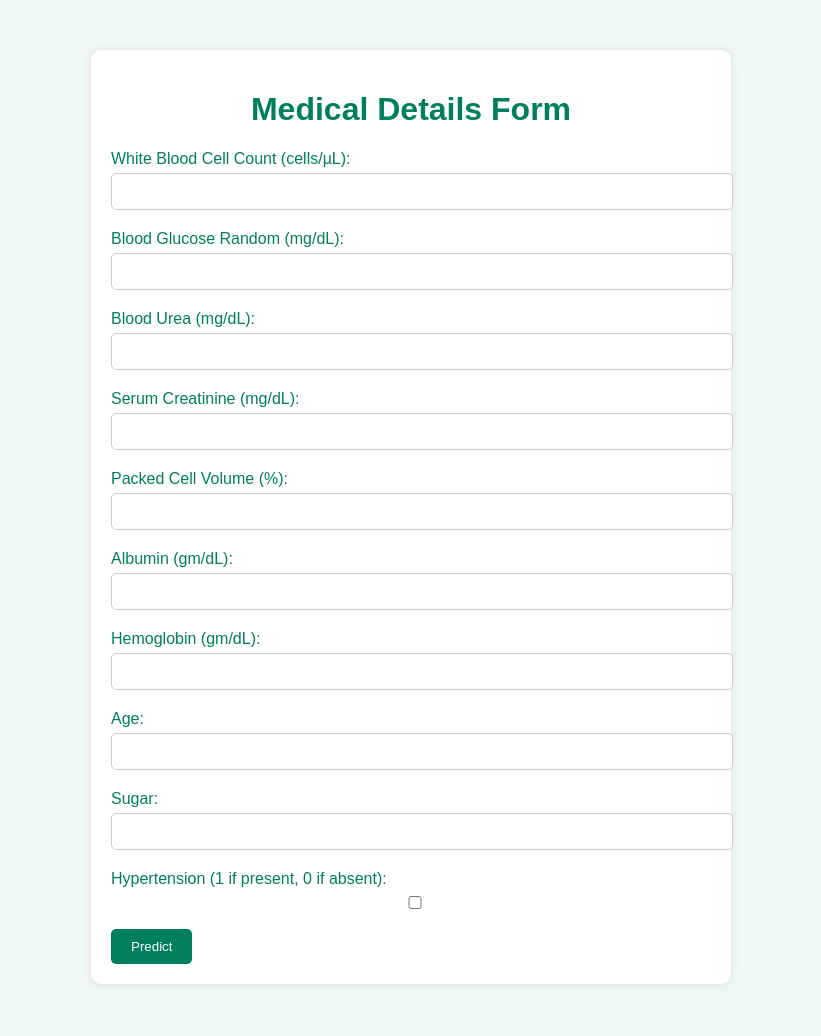
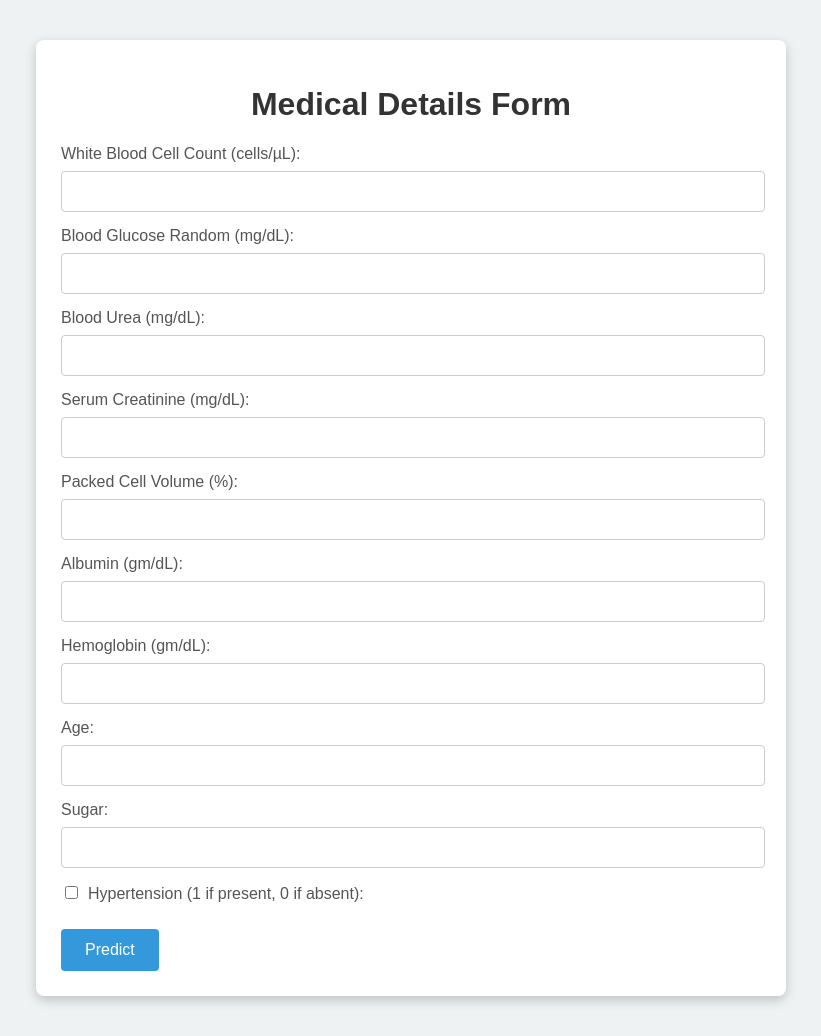
Before and after one commit to haseeb-555/predict-ckd, a Flask app: page / in a window 1280 px wide. Shown: the whole page, without its empty margins (229-1050 px from the left). Before the commit the page ends 984 px from the top, so only its background shows below. Run offline with Flask 3, Linux system fonts and the light colour scheme; parts of the project's set-up code (start-up, migrations or seed data) failed here and were passed over.

```diff
--- a/app.py
+++ b/app.py
@@ -1,22 +1,21 @@
-from flask import Flask,render_template
-import pickle
+from flask import Flask, render_template, request
+import joblib
 import numpy as np
-from flask import Flask, request
 
-# Assuming the predict_ckd function is defined in a Flask route or view function
+# Load the model
+model = joblib.load('model.pkl')
 
-model=pickle.load(open('model.pkl','rb'))
-
-
+# Create Flask app
 app = Flask(__name__)
 
+# Home route
 @app.route('/')
 def index():
-  return render_template('index.html')
+    return render_template('index.html')
 
-@app.route('/predict',methods=['POST'])
+# Prediction route
+@app.route('/predict', methods=['POST'])
 def predict_ckd():
-
     # Convert form inputs to float
     wbc = float(request.form.get('wbc'))
     glucose = float(request.form.get('glucose'))
@@ -25,32 +24,18 @@ def predict_ckd():
     pcv = float(request.form.get('pcv'))
     albumin = float(request.form.get('albumin'))
     hemoglobin = float(request.form.get('hemoglobin'))
-    age = float(request.form.get('age'))  # Convert to integer
+    age = float(request.form.get('age'))
     sugar = float(request.form.get('sugar'))
-    hypertension = int(request.form.get('hypertension')) if request.form.get('hypertension') else 0  # Assign default value or handle the case when 'hypertension' is not submitted
+    hypertension = int(request.form.get('hypertension')) if request.form.get('hypertension') else 0
 
-    # Print input values
-    print("White Blood Cell Count (cells/µL):", wbc)
-    print("Blood Glucose Random (mg/dL):", glucose)
-    print("Blood Urea (mg/dL):", urea)
-    print("Serum Creatinine (mg/dL):", creatinine)
-    print("Packed Cell Volume (%):", pcv)
-    print("Albumin (gm/dL):", albumin)
-    print("Hemoglobin (gm/dL):", hemoglobin)
-    print("Age:", age)
-    print("Sugar (1 if present, 0 if absent):", sugar)
-    print("Hypertension (1 if present, 0 if absent):", hypertension)
+    # Prepare input data for prediction
+    input_data = np.array([[wbc, glucose, urea, creatinine, pcv, albumin, hemoglobin, age, sugar, hypertension]])
 
-    # Predict using the model
-    input_data = np.array([[wbc, glucose, urea, creatinine, pcv, albumin, hemoglobin, age, sugar, hypertension]])
-    print(input_data)
-    result = model.predict(input_data)
+    # Make prediction
+    result = model.predict(input_data)[0]
 
-    print(result)
+    # Return result
+    return render_template('result.html', prediction=result)
 
-    return str(result)
-
-
-
-if __name__=='__main__':
-  app.run(debug=True)
+if __name__ == '__main__':
+    app.run(debug=True)
--- /dev/null
+++ b/static/css/index.css
@@ -0,0 +1,76 @@
+/* index-styles.css */
+body {
+  background-color: #eef2f3; /* Light blue-grey background */
+  font-family: 'Arial', sans-serif;
+  margin: 0;
+  padding: 0;
+}
+
+.container {
+  max-width: 700px;
+  margin: 40px auto;
+  background-color: #ffffff;
+  border-radius: 8px;
+  padding: 25px;
+  box-shadow: 0 4px 12px rgba(0, 0, 0, 0.2);
+}
+
+h1 {
+  text-align: center;
+  color: #333;
+}
+
+label {
+  display: block;
+  margin-bottom: 8px;
+  color: #555;
+}
+
+input[type="number"],
+input[type="checkbox"] {
+  width: calc(100% - 22px);
+  padding: 12px;
+  margin-bottom: 15px;
+  border: 1px solid #ccc;
+  border-radius: 4px;
+}
+
+input[type="submit"] {
+  background-color: #3498db; /* Blue color */
+  color: #fff;
+  border: none;
+  padding: 12px 24px;
+  border-radius: 4px;
+  cursor: pointer;
+  font-size: 16px;
+  transition: background-color 0.3s ease;
+}
+
+input[type="submit"]:hover {
+  background-color: #2980b9; /* Darker blue on hover */
+}
+
+.checkbox-label {
+  display: flex;
+  align-items: center;
+  margin-bottom: 15px;
+}
+
+.checkbox-label input[type="checkbox"] {
+  width: auto;
+  margin-right: 10px;
+}
+
+a {
+  display: inline-block;
+  margin-top: 20px;
+  color: #3498db;
+  text-decoration: none;
+  font-size: 16px;
+  font-weight: bold;
+  transition: color 0.3s ease;
+}
+
+a:hover {
+  color: #2980b9; /* Darker blue */
+}
--- /dev/null
+++ b/static/js/index.js
@@ -0,0 +1,23 @@
+// index-scripts.js
+document.addEventListener("DOMContentLoaded", function () {
+  const form = document.querySelector("form");
+
+  form.addEventListener("submit", function (event) {
+    let valid = true;
+    const inputs = form.querySelectorAll('input[type="number"]');
+
+    inputs.forEach((input) => {
+      if (input.value === "") {
+        valid = false;
+        input.style.borderColor = "#e74c3c"; // Red border
+      } else {
+        input.style.borderColor = "#ddd";
+      }
+    });
+
+    if (!valid) {
+      event.preventDefault();
+      alert("Please fill out all required fields.");
+    }
+  });
+});
--- /dev/null
+++ b/static/js/result.js
@@ -0,0 +1,2 @@
+// result-scripts.js
+document.addEventListener("DOMContentLoaded", function () {});
--- a/templates/index.html
+++ b/templates/index.html
@@ -4,50 +4,14 @@
     <meta charset="UTF-8" />
     <meta name="viewport" content="width=device-width, initial-scale=1.0" />
     <title>Medical Form</title>
-    <style>
-      body {
-        background-color: #f0f8f7; /* Medical green color */
-        font-family: Arial, sans-serif;
-        margin: 0;
-        padding: 0;
-      }
-      .container {
-        max-width: 600px;
-        margin: 50px auto;
-        background-color: #ffffff;
-        border-radius: 10px;
-        padding: 20px;
-        box-shadow: 0 0 10px rgba(0, 0, 0, 0.1);
-      }
-      h1 {
-        text-align: center;
-        color: #007f5f; /* Dark green color */
-      }
-      label {
-        display: block;
-        margin-bottom: 5px;
-        color: #007f5f; /* Dark green color */
-      }
-      input[type="number"],
-      input[type="checkbox"] {
-        width: 100%;
-        padding: 10px;
-        margin-bottom: 20px;
-        border: 1px solid #ccc;
-        border-radius: 5px;
-      }
-      input[type="submit"] {
-        background-color: #007f5f; /* Dark green color */
-        color: #ffffff;
-        border: none;
-        padding: 10px 20px;
-        border-radius: 5px;
-        cursor: pointer;
-      }
-      input[type="submit"]:hover {
-        background-color: #005f3f; /* Darker green color on hover */
-      }
-    </style>
+    <link
+      rel="stylesheet"
+      href="{{ url_for('static', filename='css/index.css') }}"
+    />
+    <script
+      src="{{ url_for('static', filename='js/index.js') }}"
+      defer
+    ></script>
   </head>
   <body>
     <div class="container">
@@ -92,21 +56,20 @@
         <label for="sugar">Sugar:</label>
         <input type="number" step="0.01" id="sugar" name="sugar" required />
 
-        <label for="hypertension"
-          >Hypertension (1 if present, 0 if absent):</label
-        >
+        <div class="checkbox-label">
           <input
             type="checkbox"
             id="hypertension"
             name="hypertension"
             value="1"
           />
+          <label for="hypertension"
+            >Hypertension (1 if present, 0 if absent):</label
+          >
+        </div>
 
         <input type="submit" value="Predict" />
       </form>
-      {% if prediction %}
-      <h2>Prediction Result: {{ prediction }}</h2>
-      {% endif %}
     </div>
   </body>
 </html>
```
Also changed, not shown: static/css/result.css (added, +65 -0 lines), templates/result.html (+41 -0 lines), 2 other files. Lines whose indentation alone changed are shown as unchanged.
